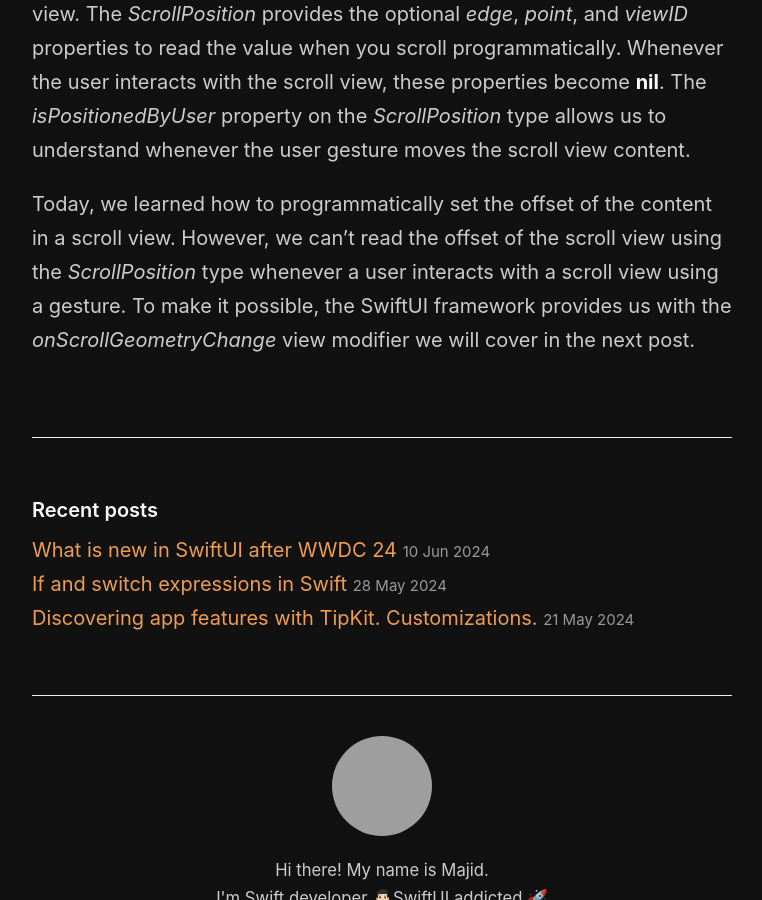
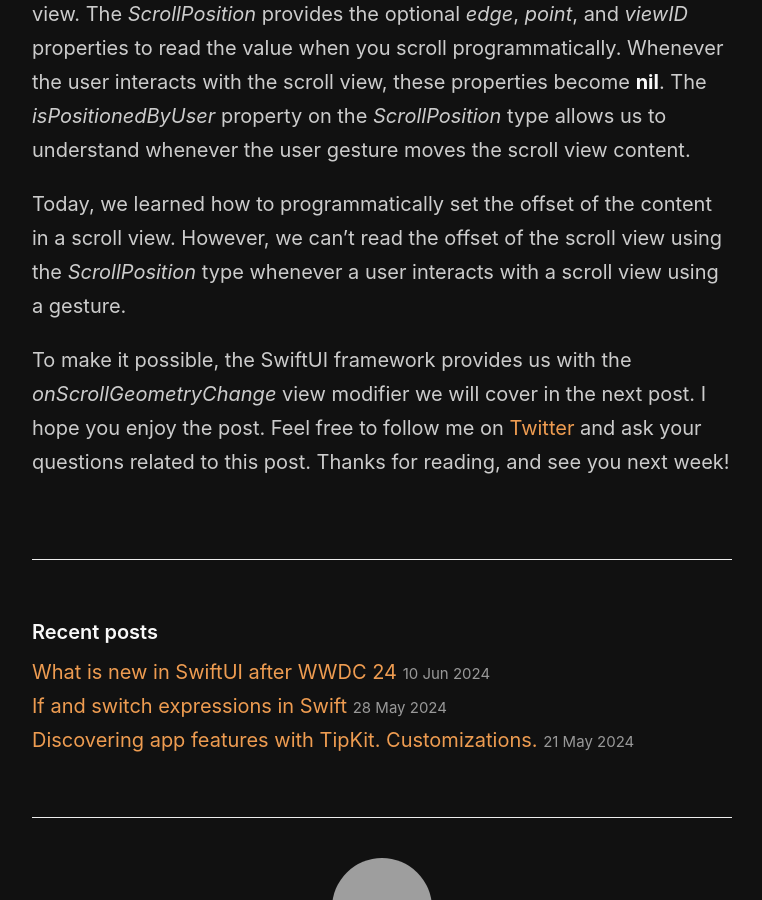
Before and after one commit to mecid/mecid.github.io, a Jekyll site: the page built from _posts/2024-06-17-mastering-scrollview-in-swiftui-scroll-offset.md, in a window 1280 px wide and 900 px high, scrolled down 4313 px, cut to the strip 0-900 px from the top of the window. Shown: the whole strip, without its empty margins (258-1020 px from the left). Built offline with Jekyll 4.4.1, drawn with Linux system fonts in a browser that asks for light colours; grey boxes are pictures that could not be loaded.

Commit message:
scroll position post conclusion added

```diff
--- a/_posts/2024-06-17-mastering-scrollview-in-swiftui-scroll-offset.md
+++ b/_posts/2024-06-17-mastering-scrollview-in-swiftui-scroll-offset.md
@@ -161,4 +161,6 @@ struct ContentView: View {
 
 We learned how to manipulate the scroll position using the new *ScrollPosition* type, which also allows us to read the position of the scroll view. The *ScrollPosition* provides the optional *edge*, *point*, and *viewID* properties to read the value when you scroll programmatically. Whenever the user interacts with the scroll view, these properties become **nil**. The *isPositionedByUser* property on the *ScrollPosition* type allows us to understand whenever the user gesture moves the scroll view content.
 
-Today, we learned how to programmatically set the offset of the content in a scroll view. However, we can't read the offset of the scroll view using the *ScrollPosition* type whenever a user interacts with a scroll view using a gesture. To make it possible, the SwiftUI framework provides us with the *onScrollGeometryChange* view modifier we will cover in the next post.
+Today, we learned how to programmatically set the offset of the content in a scroll view. However, we can't read the offset of the scroll view using the *ScrollPosition* type whenever a user interacts with a scroll view using a gesture.
+
+To make it possible, the SwiftUI framework provides us with the *onScrollGeometryChange* view modifier we will cover in the next post. I hope you enjoy the post. Feel free to follow me on [Twitter](https://twitter.com/mecid) and ask your questions related to this post. Thanks for reading, and see you next week!
```
